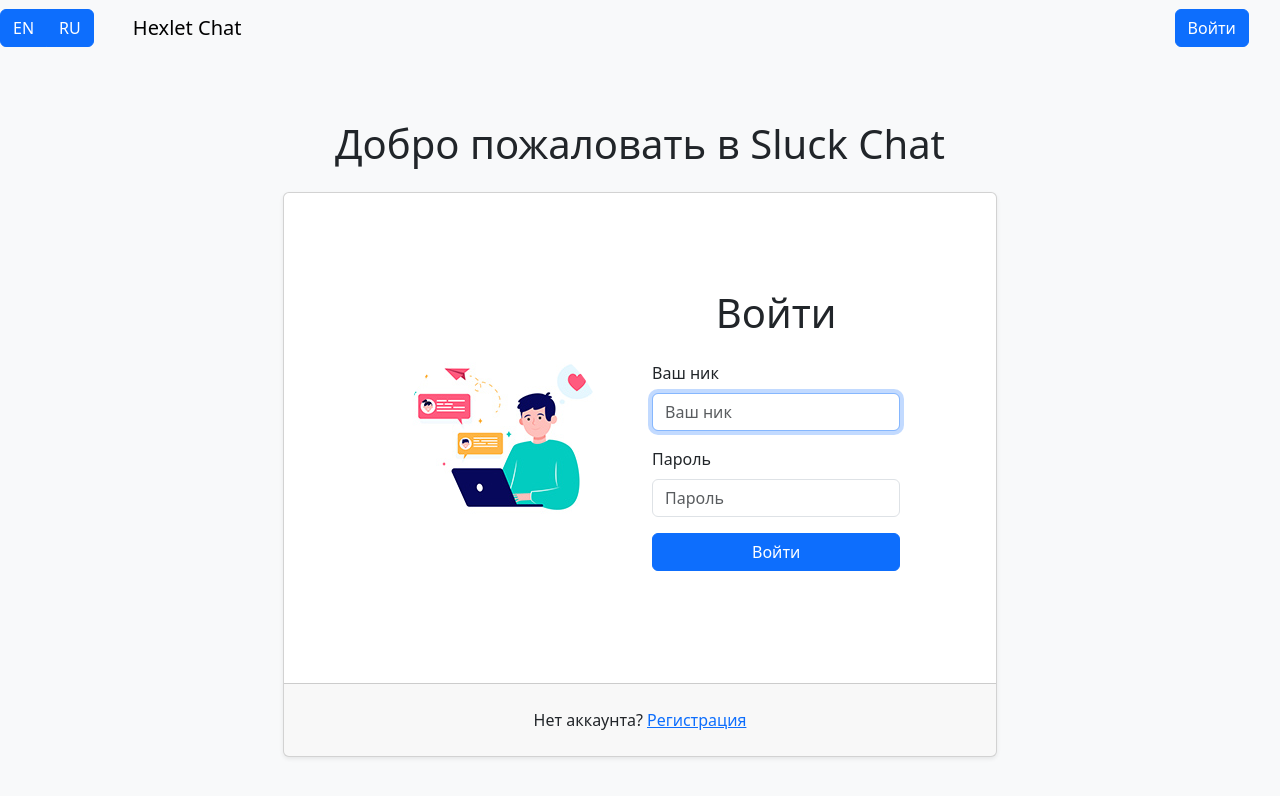
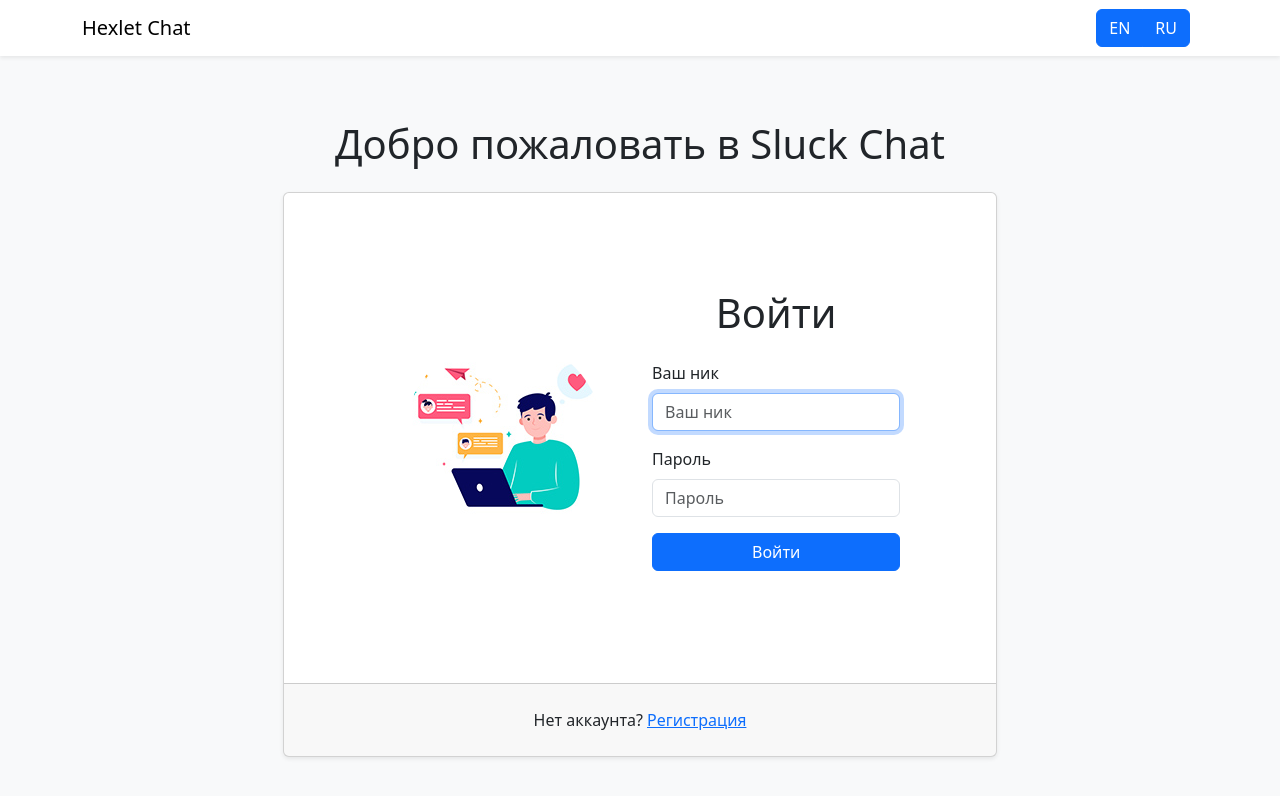
Before and after one commit to Jekaterina111/frontend-project-12, a React (Create React App) app in the folder frontend/: page /login in a window 1280 px wide. Shown: the top 796 px of the page. Built offline with nearby package versions, Linux system fonts and the light colour scheme; no server answers.

Commit message:
remove log-out button

```diff
--- a/frontend/src/components/Header.jsx
+++ b/frontend/src/components/Header.jsx
@@ -2,22 +2,20 @@
 import { Outlet, Link } from 'react-router-dom';
 import { Navbar, Container } from 'react-bootstrap';
 import { useTranslation } from 'react-i18next';
-import AuthButton from './AuthButton';
 import SwitchLang from './SwitchLang';
 
 const Header = () => {
   const { t } = useTranslation();
   return (
-    <div>
-      <Navbar bg="light" expand="lg">
-        <SwitchLang />
+    <>
+      <Navbar bg="white" expand="lg" className="light shadow-sm">
         <Container>
-          <Navbar.Brand as={Link} to="/">{t('logo')}</Navbar.Brand>
-          <AuthButton />
+          <Navbar.Brand as={Link} to="/login">{t('logo')}</Navbar.Brand>
+          <SwitchLang />
         </Container>
       </Navbar>
       <Outlet />
-    </div>
+    </>
   );
 };
 
```
